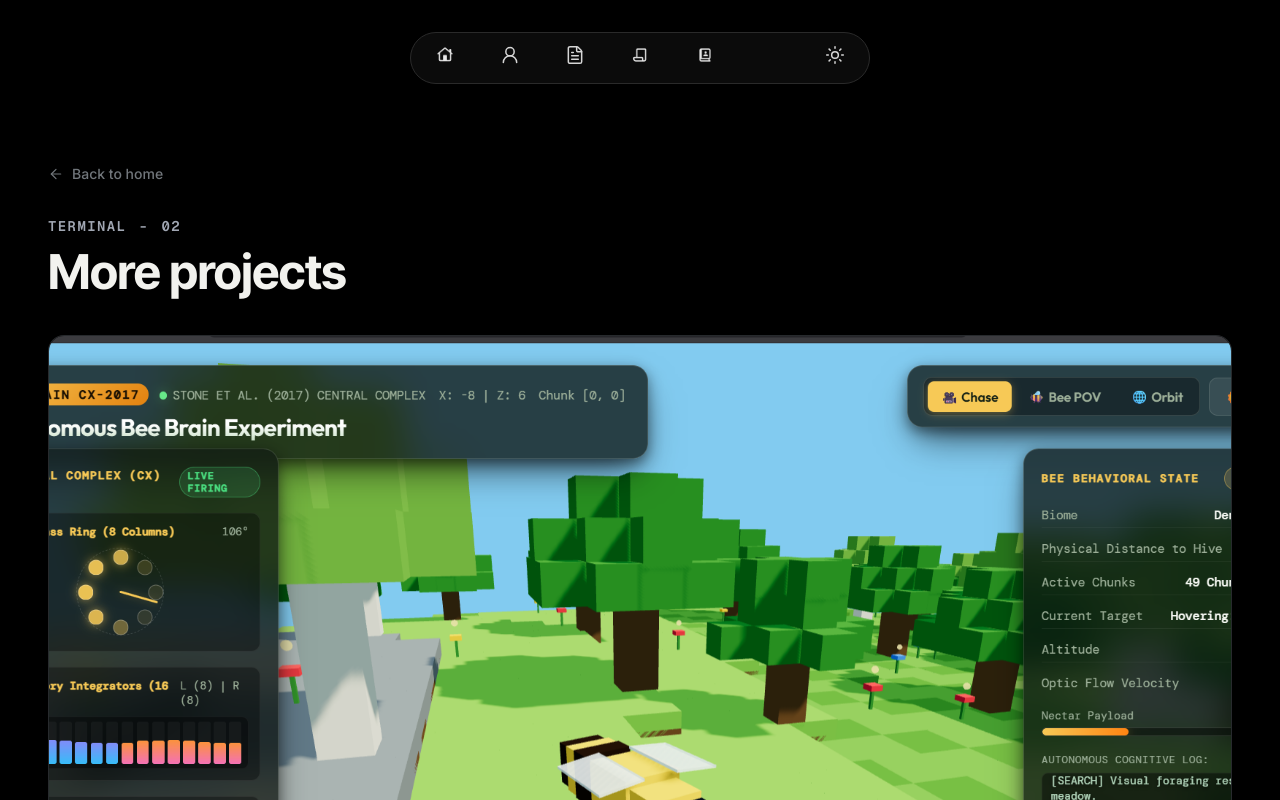
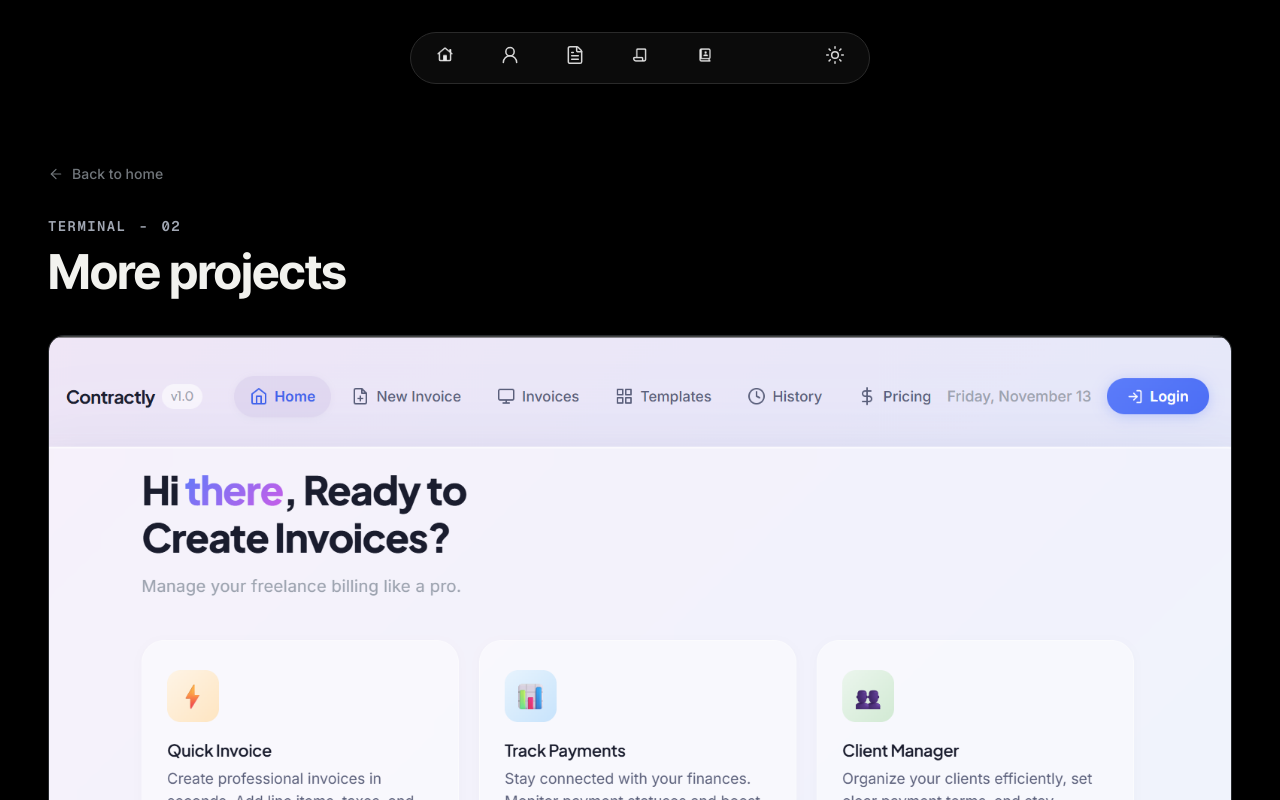
Before and after one commit to Moeez34/portfolio-new, a React (Vite) app: page /projects in a window 1280 px wide. Shown: the top 800 px of the page. Built offline with nearby package versions, Linux system fonts and the light colour scheme; some icons are missing.

Commit message:
Show all projects on more projects page

```diff
--- a/src/pages/MoreProjects.jsx
+++ b/src/pages/MoreProjects.jsx
@@ -1,9 +1,8 @@
-import { ArrowLeft } from "lucide-react";
+import { ArrowLeft, ArrowUpRight } from "lucide-react";
 import { Link } from "react-router-dom";
 import Footer from "../components/Footer";
 import NavBar from "../components/NavBar";
-import { moreProjects } from "../data/projects";
-import { ArrowUpRight } from "lucide-react";
+import { moreProjects, projects } from "../data/projects";
 
 function ProjectCard({ project }) {
   return (
@@ -69,6 +68,8 @@ function ProjectCard({ project }) {
   );
 }
 
+const allProjects = [...projects, ...moreProjects];
+
 export default function MoreProjects() {
   return (
     <div className="min-h-dvh bg-ink font-sans text-ink-text antialiased">
@@ -93,7 +94,7 @@ export default function MoreProjects() {
           </h1>
 
           <div className="mt-10 flex flex-col gap-14 sm:gap-16">
-            {moreProjects.map((project) => (
+            {allProjects.map((project) => (
               <ProjectCard key={project.title} project={project} />
             ))}
           </div>
```
